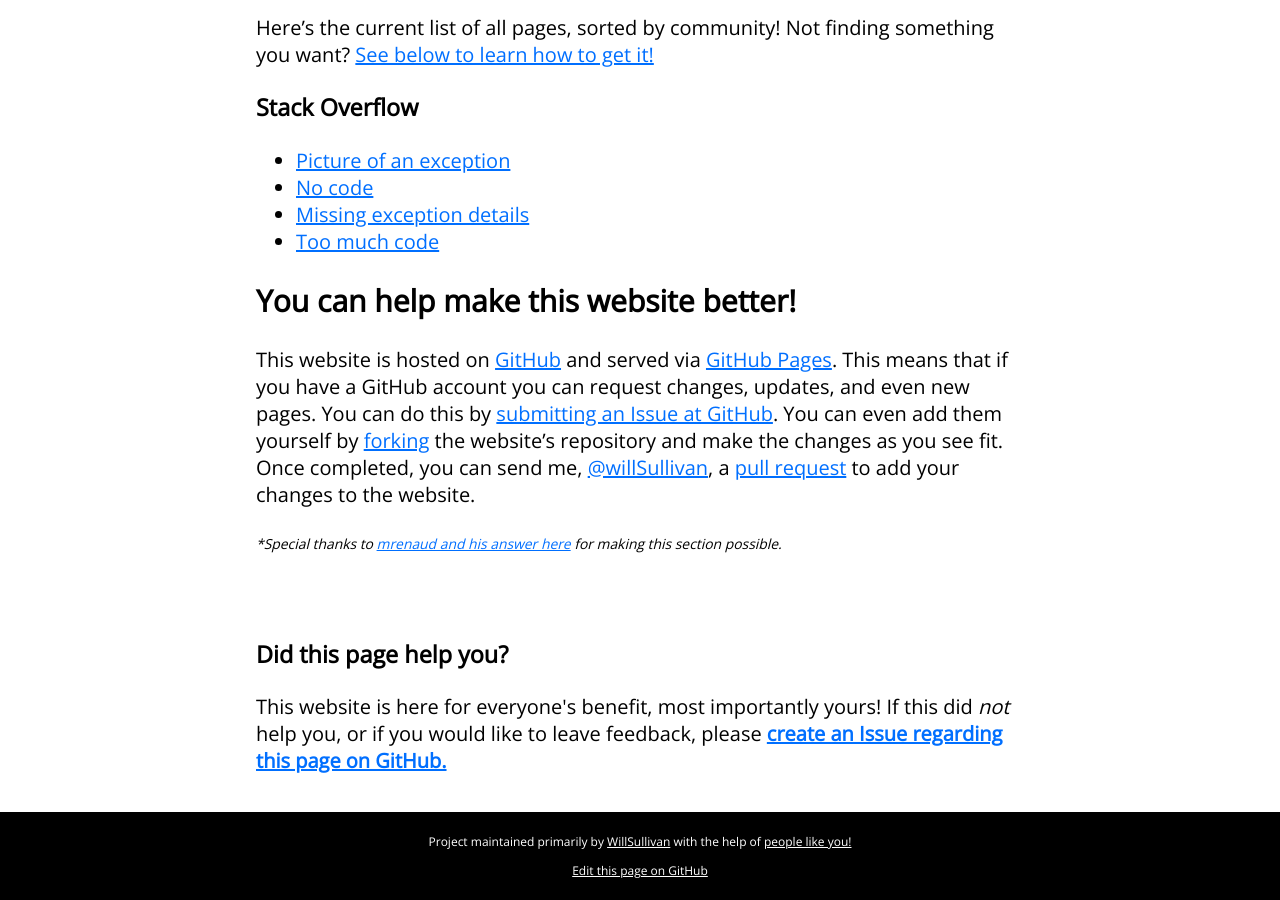
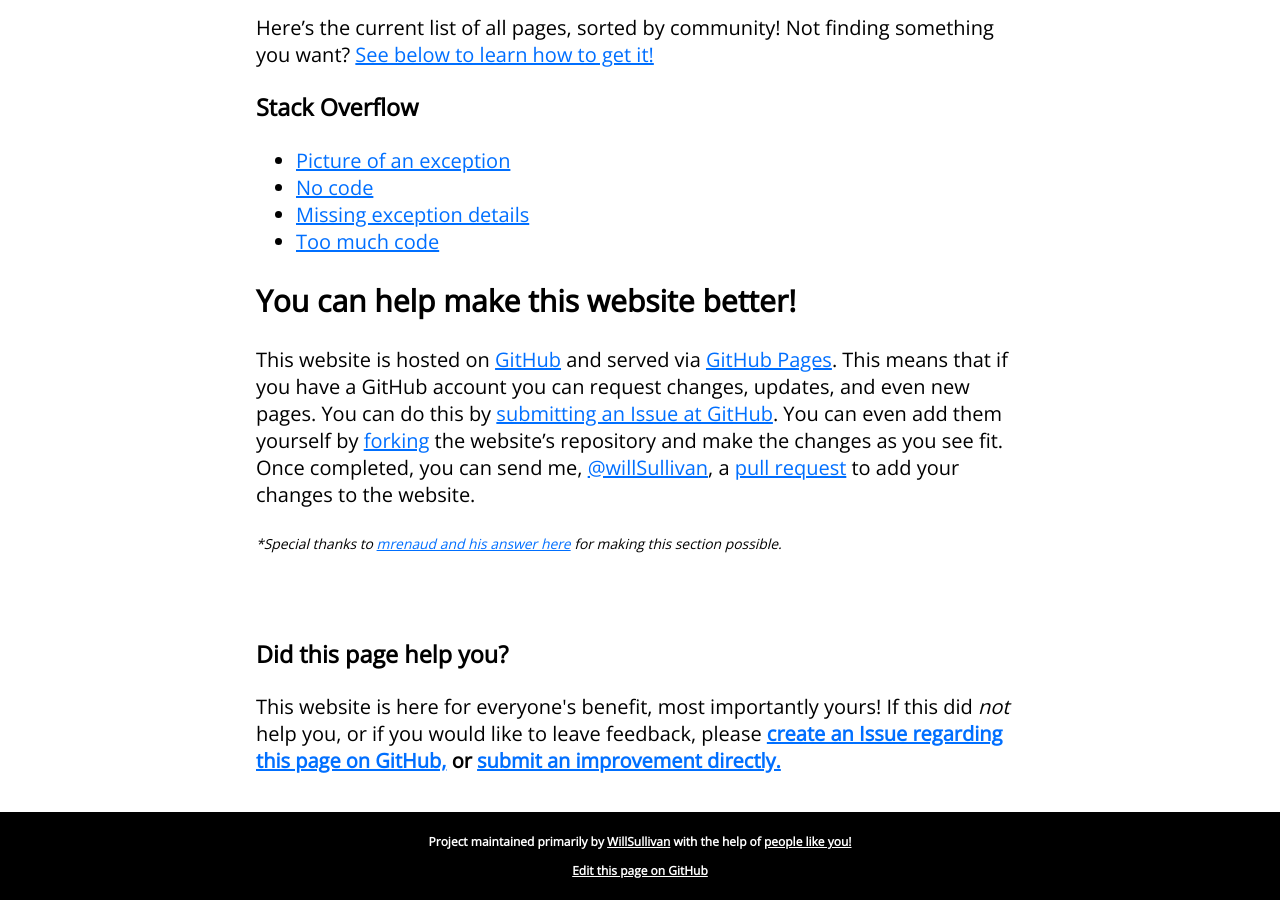
Before and after one commit to WillSullivan/idownvotedbecause, a Jekyll site: the page built from index.md, in a window 1280 px wide and 900 px high, scrolled down 996 px. Built offline with Jekyll 4.4.1, drawn with Linux system fonts in a browser that asks for light colours; comment, search, counter and statistics services are not loaded.

Commit message:
Update footer.html

```diff
--- a/_includes/footer.html
+++ b/_includes/footer.html
@@ -1,7 +1,7 @@
 <section id="call-to-action" class="call-to-action">
     <h3>Did this page help you?</h3>
     This website is here for everyone's benefit, most importantly yours! If this did <i>not</i> help you, or if you would
-    like to leave feedback, please <b><a href="https://github.com/WillSullivan/IDownvotedBecause/issues/new">create an Issue regarding this page on GitHub.</a></b>
+    like to leave feedback, please <b><a href="https://github.com/WillSullivan/IDownvotedBecause/issues/new">create an Issue regarding this page on GitHub,</a> or <a href="https://github.com/WillSullivan/IDownvotedBecause/edit/master/{{ page.path }}">submit an improvement directly.</a></</b>
 </section>
 <footer>
     <section class="who-to-downvote">
```
